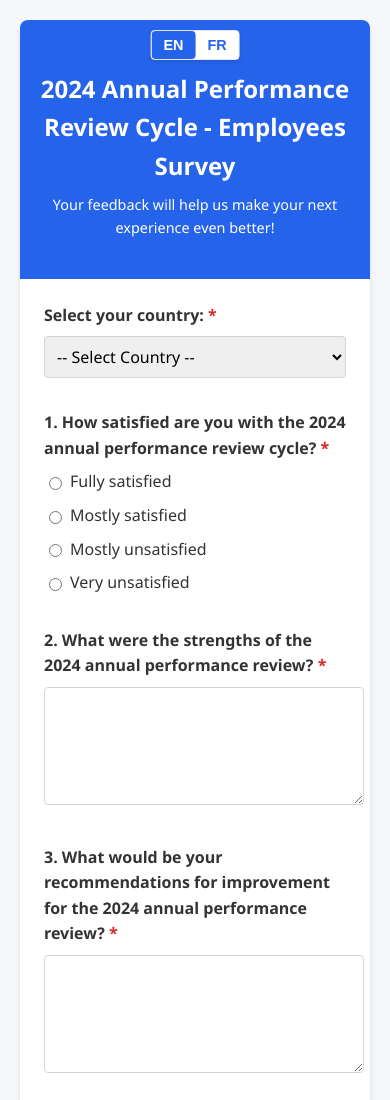
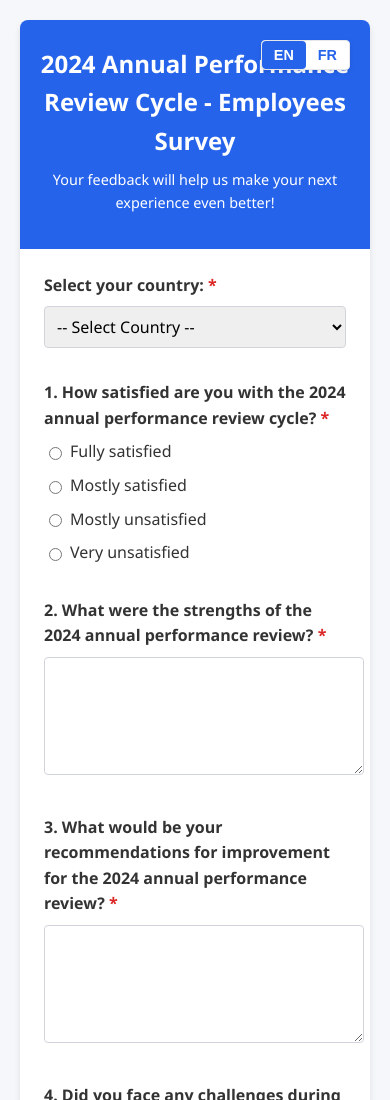
Before and after one commit to Oleksandr231989/Survey_employees, a website: page index.html in a window 390 px wide. Shown: the top 1100 px of the page. Drawn offline with Linux system fonts and the light colour scheme.

Commit message:
Update index.html

```diff
--- a/index.html
+++ b/index.html
@@ -30,8 +30,6 @@
             padding: 20px;
             text-align: center;
             position: relative;
-            padding-top: 25px;
-            padding-bottom: 25px;
         }
 
         .header h1 {
@@ -252,14 +250,12 @@
 
         @media (max-width: 640px) {
             .header {
-                padding-top: 50px;
-                position: relative;
+                padding-top: 25px;
             }
 
             .language-toggle {
-                top: 10px;
-                right: 50%;
-                transform: translateX(50%);
+                top: 20px;
+                right: 20px;
             }
         }
     </style>
```
